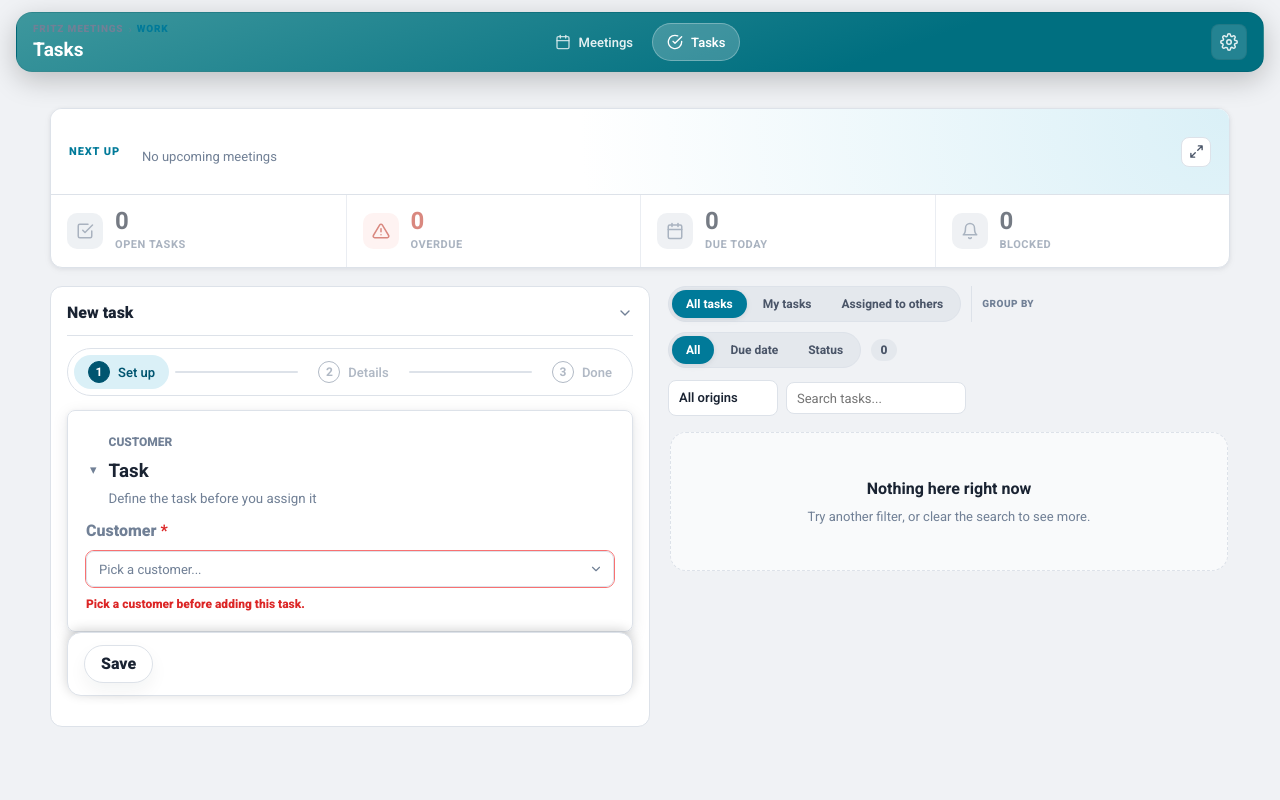
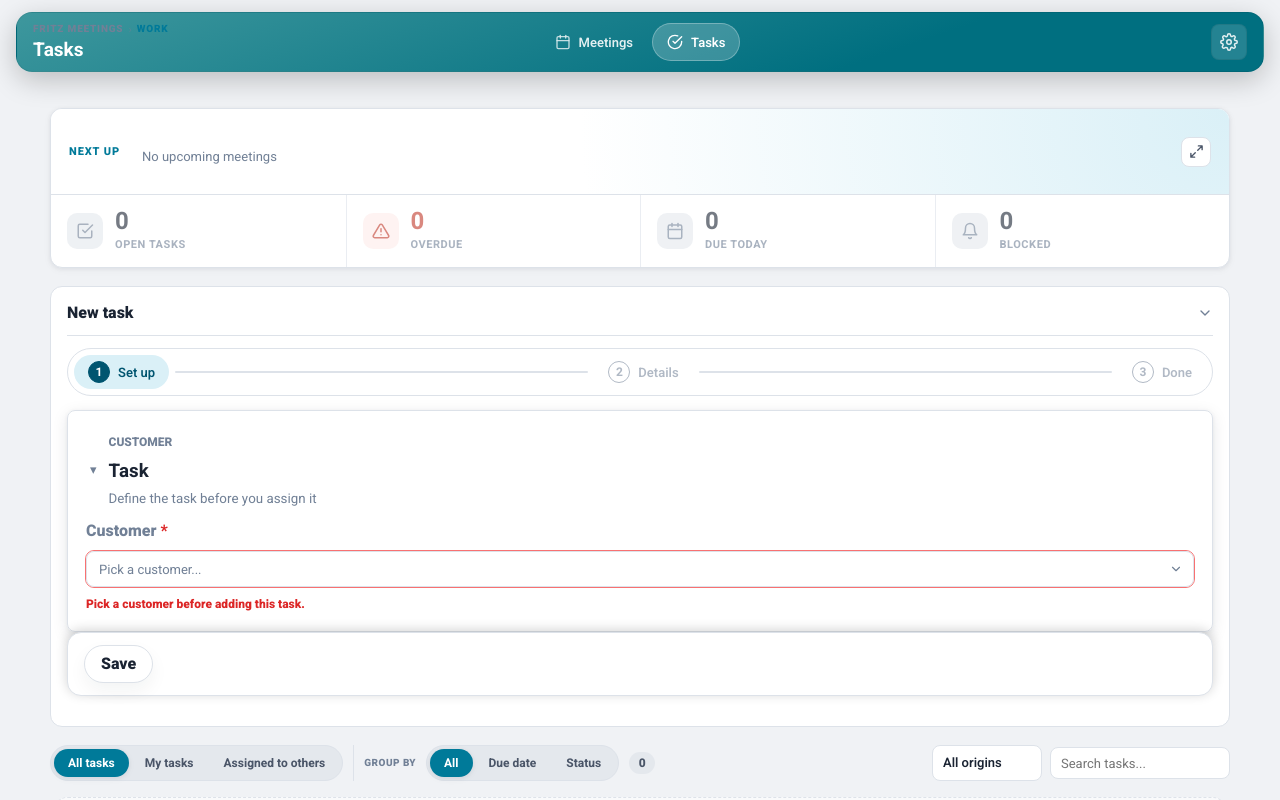
Before and after one commit to almogBT/ActionOS-UI, an Angular app in the folder app/: page / in a window 1280 px wide. Both pictures are taken after a click on the button "Tasks". Shown: the top 800 px of the page. Built offline with nearby package versions, Linux system fonts and the light colour scheme.

Commit message:
ui changes

```diff
--- a/app/src/app/features/meetings/meetings.component.scss
+++ b/app/src/app/features/meetings/meetings.component.scss
@@ -41,16 +41,12 @@
 }
 
 
-/* ── Two-column workbench: new-meeting form + meetings table ──────────────────
-   Column 1 (form pane) is first in the DOM, so under RTL it renders on the
-   RIGHT at ~1/3 width; the meetings table fills the LEFT at ~2/3. */
+/* ── Stacked workbench: new-meeting form on top, meetings table below ─────────
+   The form pane is first in the DOM, so a single-column grid puts it on TOP at
+   full page width; the meetings table follows underneath, also full width. */
 .meetings-layout {
-  /* The form pane is pinned to a fixed, drawer-like width and never shrinks; only
-     the meetings table column flexes with the available space. Change this single
-     value to make the form wider/narrower (the 960px drawer is the upper bound). */
-  --form-pane-w: 600px;
   display: grid;
-  grid-template-columns: var(--form-pane-w) minmax(0, 1fr);
+  grid-template-columns: 1fr;
   gap: 18px;
   align-items: start;
 }
@@ -105,12 +101,9 @@
 
 .new-meeting-pane {
   min-width: 0;
-  /* Keep the form visible while the table scrolls; the form's own action bar is
-     position:sticky bottom:0 and docks to the bottom of this scroll box. */
-  position: sticky;
-  top: 0;
-  max-height: calc(100vh - 140px);
-  overflow-y: auto;
+  /* Full-width card stacked above the table — flows in the normal page scroll
+     (no sticky / inner-scroll cap; those only made sense in the old side layout). */
+  width: 100%;
   border: 1px solid var(--line);
   border-radius: var(--radius-lg);
   background: var(--bg-elevated);
@@ -123,25 +116,6 @@
    "Finish" bar — zero it out (the pane's own 14px bottom padding is enough).
    Scoped to the pane, so the drawer keeps its clearance. */
 .new-meeting-pane app-customer-meeting-form { padding-bottom: 0; }
-
-/* Once the viewport is too narrow to fit the 600px form AND a usable table side
-   by side, drop to a single column: the form pane (first in the DOM) stacks on
-   TOP and the table below it. Viewport-based threshold (≈ form + gap + a readable
-   table, with room for the app sidebar) — tune as needed. */
-@media (max-width: 1200px) {
-  .meetings-layout { grid-template-columns: 1fr; }
-  .new-meeting-pane {
-    position: static;
-    max-height: none;
-    overflow: visible;
-    /* Stacked: keep the form at its fixed width and centered rather than
-       stretching it across the full page. */
-    width: 100%;
-    max-width: var(--form-pane-w);
-    margin-inline: auto;
-  }
-}
-
 
 /* ── Needs-attention rail ──────────────────────────────────────────────── */
 .attention-rail {
--- a/app/src/app/features/tasks/tasks.component.scss
+++ b/app/src/app/features/tasks/tasks.component.scss
@@ -27,29 +27,21 @@
   flex-shrink: 0;
 }
 
-/* ── Two-column workbench: new-task form + task table ─────────────────────────
-   Column 1 (form pane) is first in the DOM, so under RTL it renders on the
-   RIGHT at ~1/3 width; the task table fills the LEFT at ~2/3. Mirrors the
-   Meetings page `.meetings-layout`. */
+/* ── Stacked workbench: new-task form on top, task table below ────────────────
+   The form pane is first in the DOM, so a single-column grid puts it on TOP at
+   full page width; the task table follows underneath, also full width. Mirrors
+   the Meetings page `.meetings-layout`. */
 .tasks-layout {
-  /* The form pane is pinned to a fixed, drawer-like width and never shrinks; only
-     the task table column flexes with the available space. Change this single
-     value to make the form wider/narrower (the 960px drawer is the upper bound). */
-  --form-pane-w: 600px;
   display: grid;
-  grid-template-columns: var(--form-pane-w) minmax(0, 1fr);
+  grid-template-columns: 1fr;
   gap: 18px;
   align-items: start;
 }
 
-/* Pin the table column to the viewport and let the LIST scroll inside its own
-   box (mirrors the sticky form pane) instead of growing the whole page. The
-   controls stay fixed at the top of the column; only the task list scrolls. */
+/* Table flows in the normal page scroll below the form (no sticky / inner-scroll
+   box; that only made sense when the table sat beside a fixed-width form). */
 .tasks-main {
   min-width: 0;
-  position: sticky;
-  top: 0;
-  max-height: calc(100vh - 140px);
   display: flex;
   flex-direction: column;
 }
@@ -57,16 +49,7 @@
 .tasks-controls { flex-shrink: 0; }
 
 .tasks-table-scroll {
-  flex: 1 1 auto;
-  min-height: 0;            /* let the flex child shrink so overflow can kick in */
-  overflow-y: auto;
-  overflow-x: hidden;
-  padding: 2px 2px 4px;     /* room so the row hover-lift/shadow isn't clipped */
-  scrollbar-width: thin;
-  scrollbar-color: var(--line) transparent;
-
-  &::-webkit-scrollbar { width: 8px; }
-  &::-webkit-scrollbar-thumb { background: var(--line); border-radius: 4px; }
+  padding: 2px;             /* room so the row hover-lift/shadow isn't clipped */
 }
 
 .pane-title {
@@ -108,48 +91,12 @@
 
 .new-task-pane {
   min-width: 0;
-  /* Size to the form's own content instead of stretching to the (tall) task-table
-     column — otherwise a short form leaves a big empty gap and the sticky action
-     bar floats mid-pane. */
-  align-self: start;
-  /* Keep the form visible while the table scrolls; the form's own action footer
-     scrolls with it inside this box. */
-  position: sticky;
-  top: 0;
-  max-height: calc(100vh - 140px);
-  overflow-y: auto;
+  /* Full-width card stacked above the table — flows in the normal page scroll. */
+  width: 100%;
   border: 1px solid var(--line);
   border-radius: var(--radius-lg);
   background: var(--bg-elevated);
   padding: 14px 16px;
-}
-
-/* Once the viewport is too narrow to fit the 600px form AND a usable table side
-   by side, drop to a single column: the form pane (first in the DOM) stacks on
-   TOP and the table below it. Viewport-based threshold (≈ form + gap + a readable
-   table, with room for the app sidebar) — tune as needed. */
-@media (max-width: 1200px) {
-  .tasks-layout { grid-template-columns: 1fr; }
-  .new-task-pane {
-    position: static;
-    max-height: none;
-    overflow: visible;
-    /* Stacked: keep the form at its fixed width and centered rather than
-       stretching it across the full page. */
-    width: 100%;
-    max-width: var(--form-pane-w);
-    margin-inline: auto;
-  }
-  /* On a stacked single column, let the page scroll normally (no inner table box). */
-  .tasks-main {
-    position: static;
-    max-height: none;
-    display: block;
-  }
-  .tasks-table-scroll {
-    overflow: visible;
-    padding: 0;
-  }
 }
 
 /* ── Stat tiles ────────────────────────────────────────────────────────── */
```
Also changed, not shown: app/src/app/features/meetings/meetings.component.html (+6 -6 lines), app/src/app/features/tasks/tasks.component.html (+6 -6 lines), 1 other file (tests, documents, lock files or other folders).
